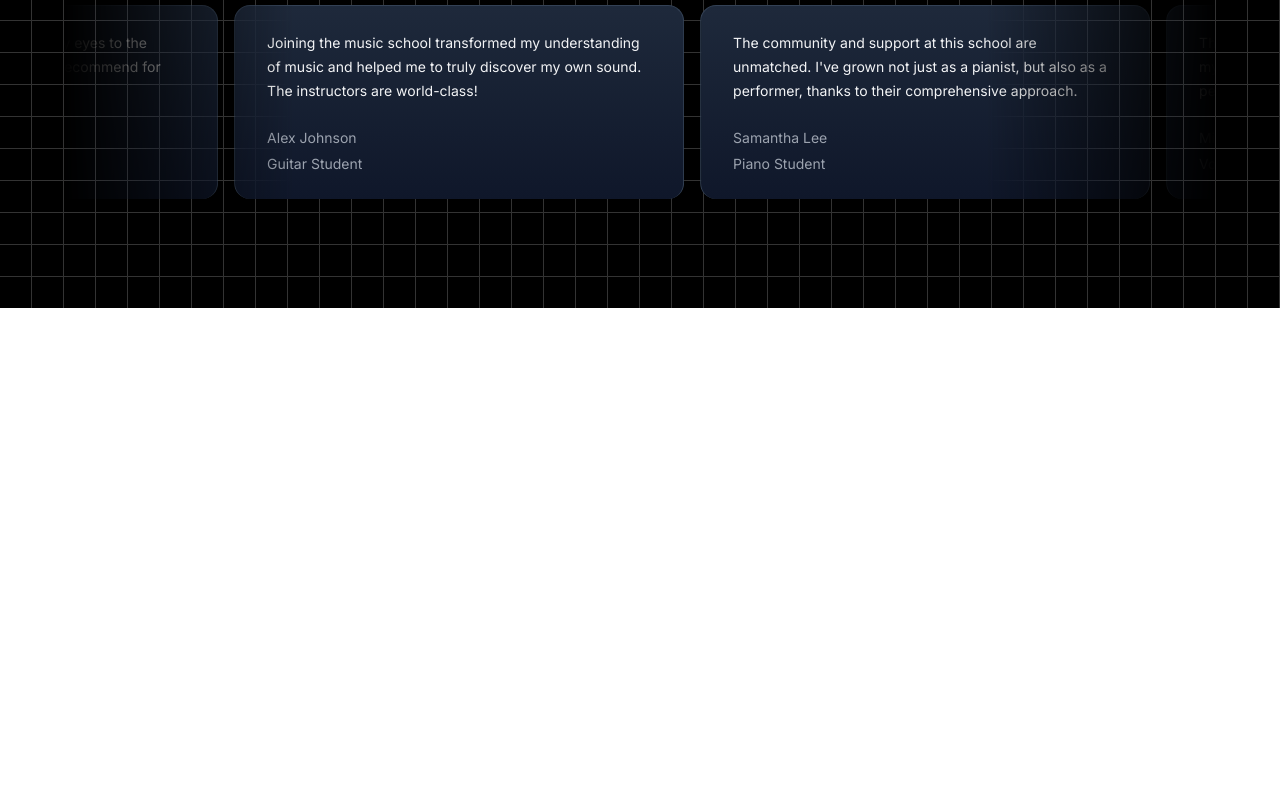
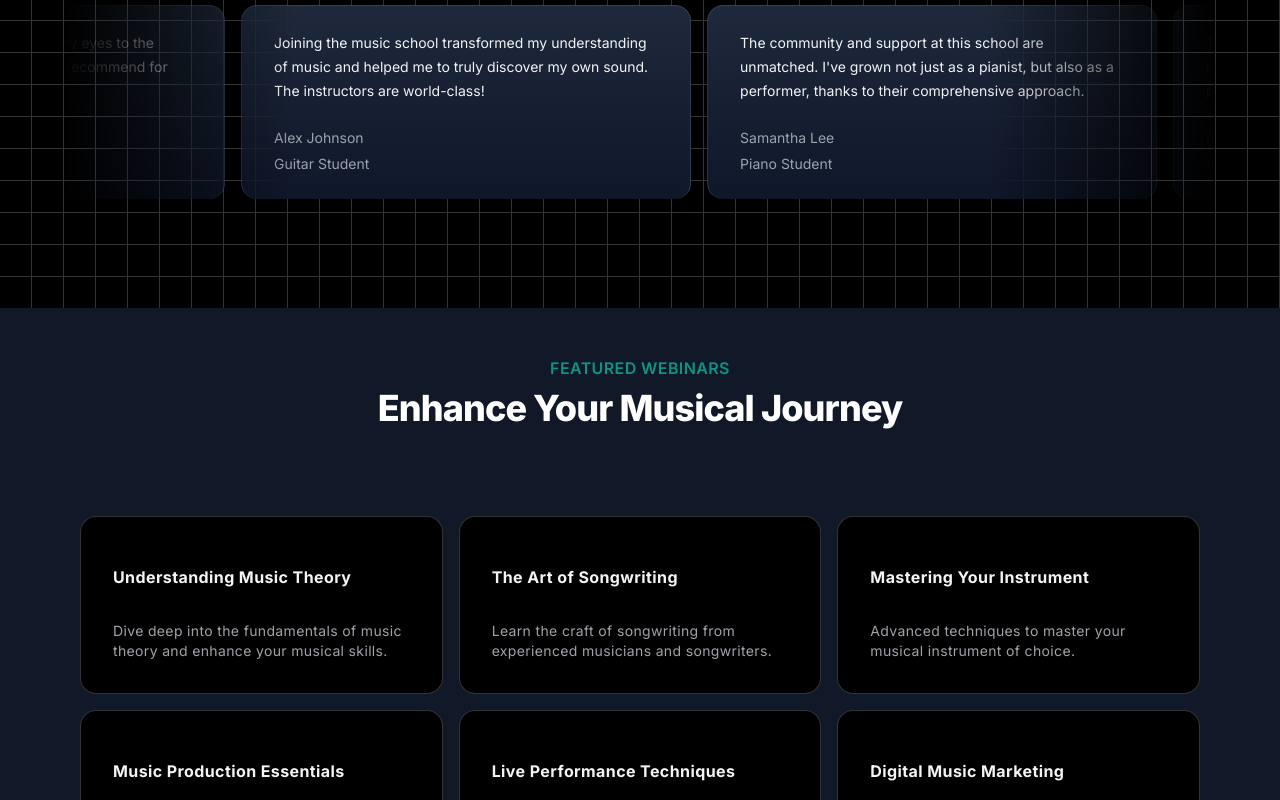
Before and after one commit to DeevSavla/NextJs-MusicAcademy, a Next.js app: page / in a window 1280 px wide. Shown: the part 2000-2800 px from the top of the page. Before the commit the page ends 2308 px from the top, so only its background shows below. Built offline with nearby package versions, Linux system fonts and the light colour scheme.

Commit message:
upcoming webinars section added

```diff
--- a/src/app/page.tsx
+++ b/src/app/page.tsx
@@ -1,6 +1,7 @@
 import FeaturedCourses from "@/components/FeaturedCourses";
 import HeroSection from "@/components/HeroSection";
 import TestimonialCards from "@/components/TestimonialCards";
+import UpcomingWebinars from "@/components/UpcomingWebinars";
 import WhyChooseUs from "@/components/WhyChooseUs";
 
 export default function Home() {
@@ -10,6 +11,7 @@
       <FeaturedCourses/>
       <WhyChooseUs/>
       <TestimonialCards/>
+      <UpcomingWebinars/>
     </main>
   );
 }
--- /dev/null
+++ b/src/components/UpcomingWebinars.tsx
@@ -0,0 +1,79 @@
+'use client'
+import React from 'react'
+import Link from 'next/link'
+import { HoverEffect } from './ui/card-hover-effect';
+
+const featuredWebinars = [
+    {
+      title: 'Understanding Music Theory',
+      description:
+        'Dive deep into the fundamentals of music theory and enhance your musical skills.',
+      slug: 'understanding-music-theory',
+      isFeatured: true,
+    },
+    {
+      title: 'The Art of Songwriting',
+      description:
+        'Learn the craft of songwriting from experienced musicians and songwriters.',
+      slug: 'the-art-of-songwriting',
+      isFeatured: true,
+    },
+    {
+      title: 'Mastering Your Instrument',
+      description:
+        'Advanced techniques to master your musical instrument of choice.',
+      slug: 'mastering-your-instrument',
+      isFeatured: true,
+    },
+    {
+      title: 'Music Production Essentials',
+      description:
+        'Get started with music production with this comprehensive overview.',
+      slug: 'music-production-essentials',
+      isFeatured: true,
+    },
+    {
+      title: 'Live Performance Techniques',
+      description:
+        'Enhance your live performance skills with expert tips and strategies.',
+      slug: 'live-performance-techniques',
+      isFeatured: true,
+    },
+    {
+      title: 'Digital Music Marketing',
+      description:
+        'Learn how to promote your music effectively in the digital age.',
+      slug: 'digital-music-marketing',
+      isFeatured: true,
+    },
+  ];
+
+function UpcomingWebinars() {
+    return (
+        <div className="p-12 bg-gray-900">
+            <div className="max-w-7xl mx-auto px-4 sm:px-6">
+                <div className='text-center'>
+                    <h2 className="text-base text-teal-600 font-semibold tracking-wide uppercase">FEATURED WEBINARS</h2>
+                    <p className="mt-2 text-3xl leading-8 font-extrabold tracking-tight text-white sm:text-4xl">Enhance Your Musical Journey</p>
+                </div>
+                <div className='mt-10'>
+                    <HoverEffect items={featuredWebinars.map(webinar=>(
+                        {
+                            title:webinar.title,
+                            description:webinar.description,
+                            link:'/'
+                        }
+                    ))}/>
+                </div>
+                <div className='mt-5 text-center'>
+                    <Link href={'/'} className='px-4 py-2 rounded border border-neutral-600 text-neutral-900 bg-white
+                hover:bg-gray-100 transition duration-200'>
+                        View All Webinars
+                    </Link>
+                </div>
+            </div>
+        </div>
+    )
+}
+
+export default UpcomingWebinars
--- /dev/null
+++ b/src/components/ui/card-hover-effect.tsx
@@ -0,0 +1,111 @@
+import { cn } from "@/utils/cn";
+import { AnimatePresence, motion } from "framer-motion";
+import Link from "next/link";
+import { useState } from "react";
+
+export const HoverEffect = ({
+  items,
+  className,
+}: {
+  items: {
+    title: string;
+    description: string;
+    link: string;
+  }[];
+  className?: string;
+}) => {
+  let [hoveredIndex, setHoveredIndex] = useState<number | null>(null);
+
+  return (
+    <div
+      className={cn(
+        "grid grid-cols-1 md:grid-cols-2  lg:grid-cols-3  py-10",
+        className
+      )}
+    >
+      {items.map((item, idx) => (
+        <Link
+          href={item?.link}
+          key={item?.link}
+          className="relative group  block p-2 h-full w-full"
+          onMouseEnter={() => setHoveredIndex(idx)}
+          onMouseLeave={() => setHoveredIndex(null)}
+        >
+          <AnimatePresence>
+            {hoveredIndex === idx && (
+              <motion.span
+                className="absolute inset-0 h-full w-full bg-neutral-200 dark:bg-slate-800/[0.8] block  rounded-3xl"
+                layoutId="hoverBackground"
+                initial={{ opacity: 0 }}
+                animate={{
+                  opacity: 1,
+                  transition: { duration: 0.15 },
+                }}
+                exit={{
+                  opacity: 0,
+                  transition: { duration: 0.15, delay: 0.2 },
+                }}
+              />
+            )}
+          </AnimatePresence>
+          <Card>
+            <CardTitle>{item.title}</CardTitle>
+            <CardDescription>{item.description}</CardDescription>
+          </Card>
+        </Link>
+      ))}
+    </div>
+  );
+};
+
+export const Card = ({
+  className,
+  children,
+}: {
+  className?: string;
+  children: React.ReactNode;
+}) => {
+  return (
+    <div
+      className={cn(
+        "rounded-2xl h-full w-full p-4 overflow-hidden bg-black border border-transparent dark:border-white/[0.2] group-hover:border-slate-700 relative z-20",
+        className
+      )}
+    >
+      <div className="relative z-50">
+        <div className="p-4">{children}</div>
+      </div>
+    </div>
+  );
+};
+export const CardTitle = ({
+  className,
+  children,
+}: {
+  className?: string;
+  children: React.ReactNode;
+}) => {
+  return (
+    <h4 className={cn("text-zinc-100 font-bold tracking-wide mt-4", className)}>
+      {children}
+    </h4>
+  );
+};
+export const CardDescription = ({
+  className,
+  children,
+}: {
+  className?: string;
+  children: React.ReactNode;
+}) => {
+  return (
+    <p
+      className={cn(
+        "mt-8 text-zinc-400 tracking-wide leading-relaxed text-sm",
+        className
+      )}
+    >
+      {children}
+    </p>
+  );
+};
```
